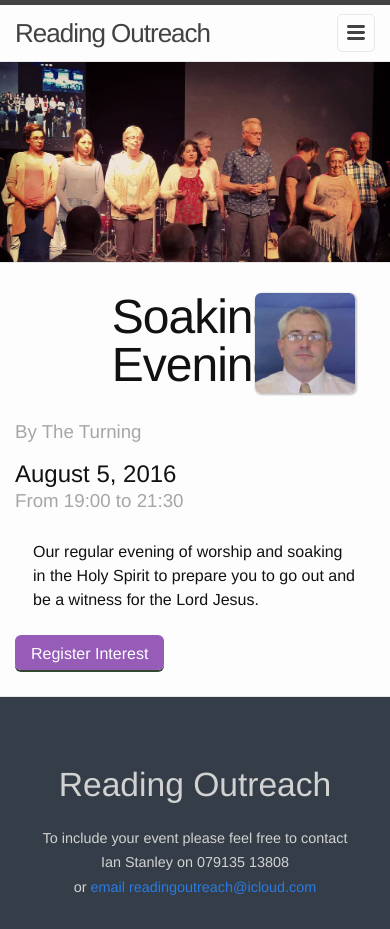
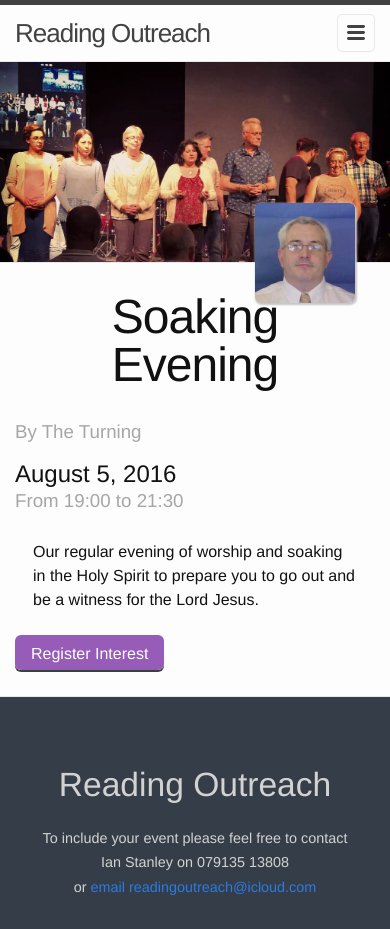
Before and after one commit to readingoutreach/Reading-Festival-Outreach-2016, a Jekyll site: the page built from _posts/2016-08-05-Soaking-aug-5.md, in a window 390 px wide. Built offline with Jekyll 4.4.1, drawn with Linux system fonts in a browser that asks for light colours.

Commit message:
try fix author position on mobile

```diff
--- a/_sass/_layout.scss
+++ b/_sass/_layout.scss
@@ -407,7 +407,7 @@ h2.post-subtitle {
   @include media-query($on-palm){
     height: 100px;
     width: 100px;
-    top:0px;
+    top:-90px;
   }
 
 }
```
